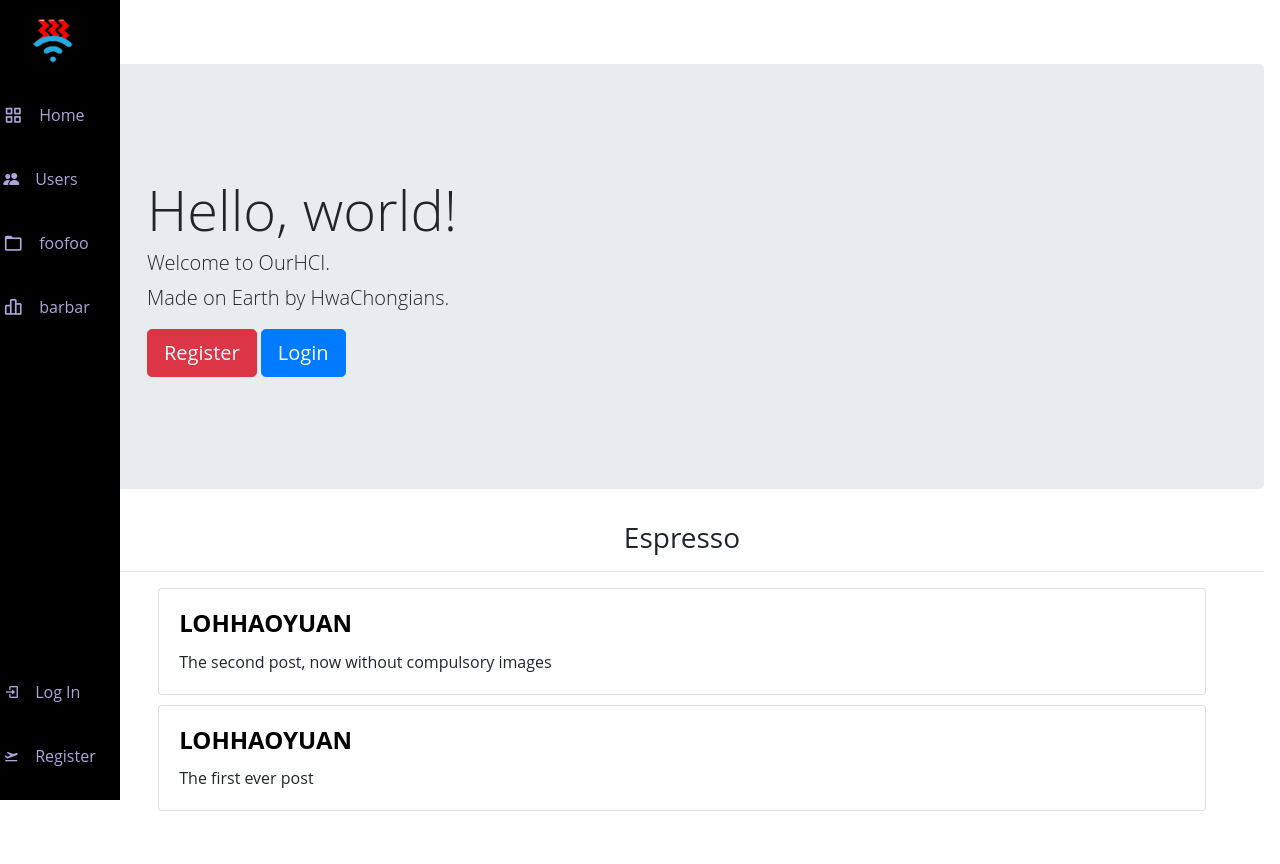
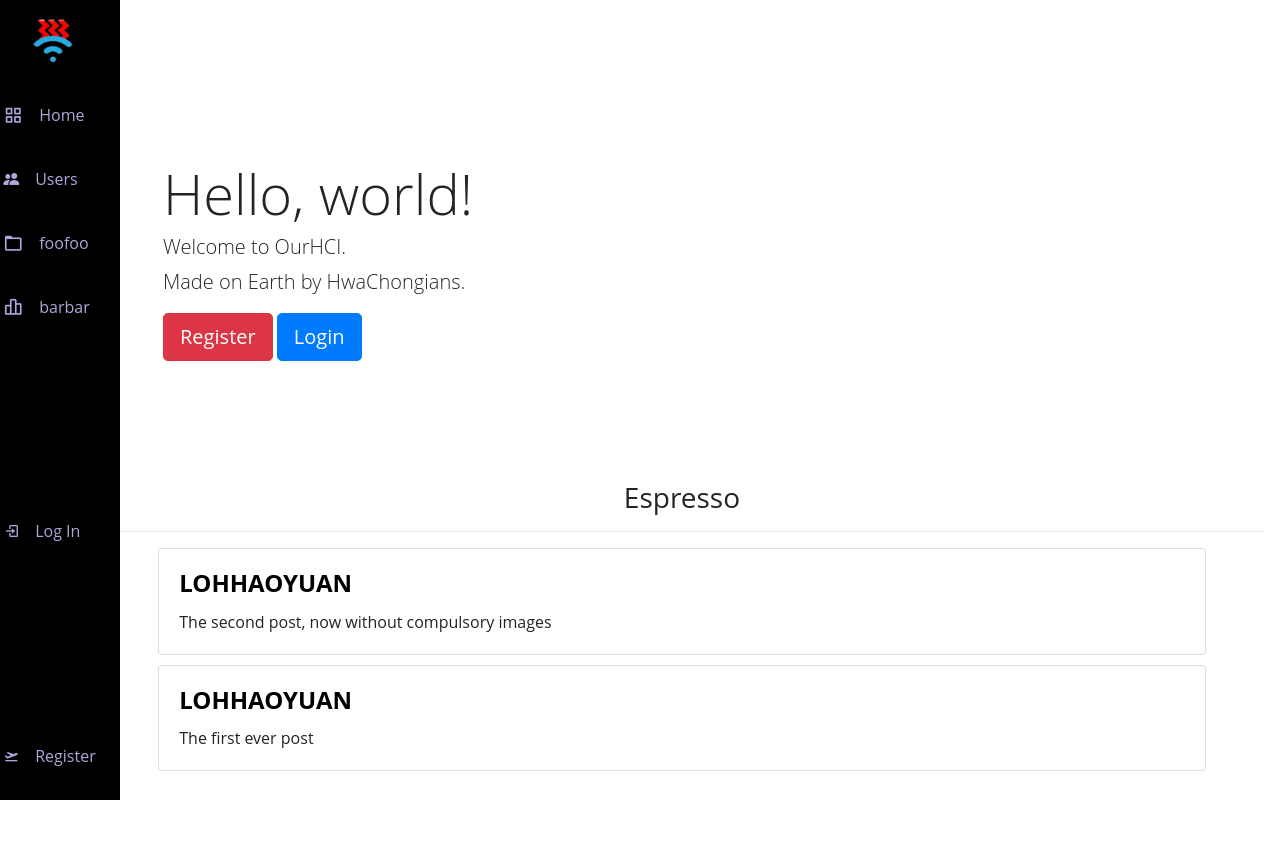
Before and after one commit to lohhaoyuan/hciprojectwork2022, a Django app: page / in a window 1280 px wide. Run offline with Django 4.2, Linux system fonts and the light colour scheme; data comes from the database, SQL or seed files in the repository; both versions use the stored data as it was after the commit.

Commit message:
updated look

```diff
--- a/ourhci/ourapp/templates/ourapp/index.html
+++ b/ourhci/ourapp/templates/ourapp/index.html
@@ -5,7 +5,7 @@
 
 
     <div>
-        {% if user.is_authenticated%}
+        {% if user.is_authenticated %}
             <div class="p-5 mb-4 rounded-3">
                 <div class="container-fluid py-5">
                 <h1 class="display-5 fw-bold">Hello, <strong>{{user}}</strong>!</h1>
@@ -13,13 +13,11 @@
                 <p class="col-md-8 fs-4">
                     Made on Earth by HwaChongians
                 </p>
-
-
             </div>
         </div>
 
         {% else %}
-        <div class="jumbotron">
+            <div class="p-5 mb-4 rounded-3">
                 <div class="container-fluid py-5">
                     <h1 class="display-4">Hello, world!</h1>
                     <h4 class="lead">Welcome to OurHCI.</h4>
@@ -27,9 +25,8 @@
                     <a class="btn btn-danger btn-lg" href="{%url 'register' %}" role="button">Register</a>
                     <a class="btn btn-primary btn-lg" href="{%url 'login' %}" role="button">Login</a>
                 </div>
-
             </div>
-        {%endif%}
+        {% endif %}
 
         <h3 class="centered">Espresso</h3>
         <hr>
--- a/ourhci/ourapp/templates/ourapp/layout.html
+++ b/ourhci/ourapp/templates/ourapp/layout.html
@@ -352,14 +352,12 @@
         <span class="nav_name">Sign Out</span>
       </a>
       {% else %}
-      <div class="navlink">
       <a href="{% url 'login'%}" class="nav_link">
         <i class='bx bx-log-in'></i>        <span class="nav_name">Log In</span>
       </a>
       <a href="{% url 'register'%}" class="nav_link">
 <i class='bx bxs-plane-take-off'></i>        <span class="nav_name">Register</span>
       </a>
-    </div>
       {% endif %}
     </nav>
   </div>
```
Also changed, not shown: ourhci/db.sqlite3. Lines whose indentation alone changed are shown as unchanged.
